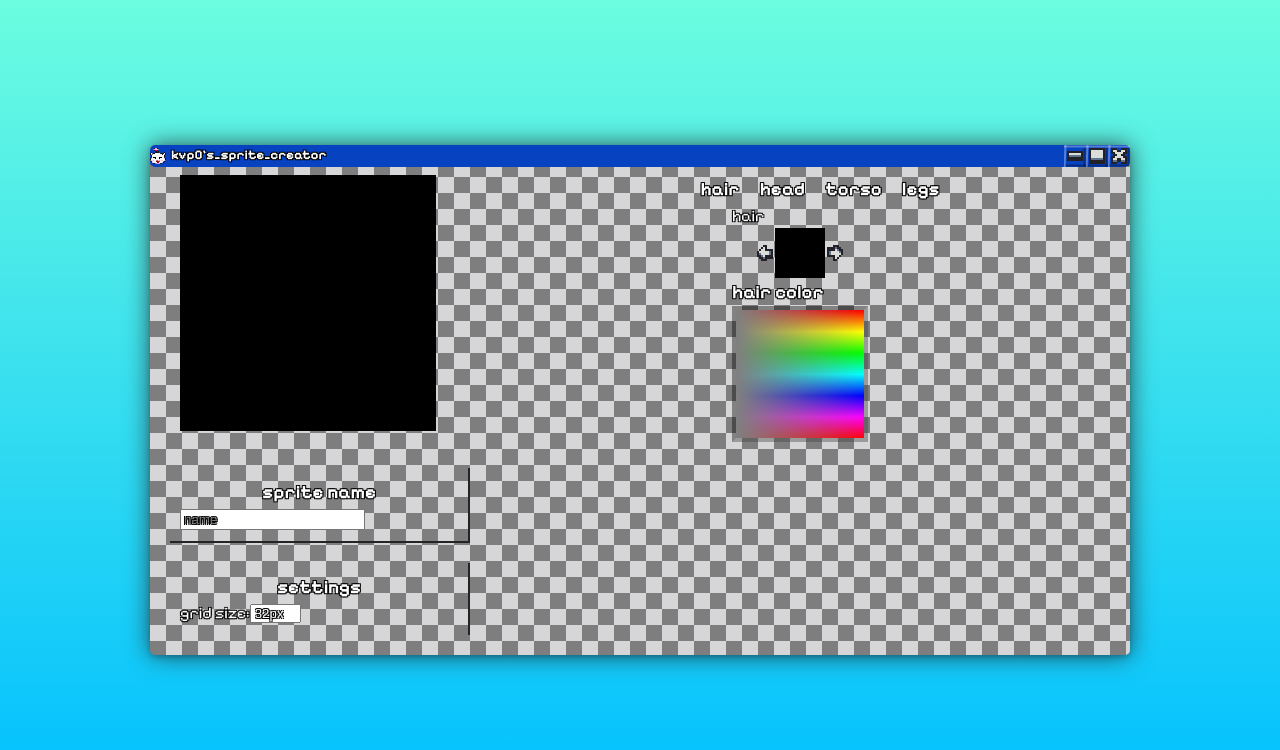
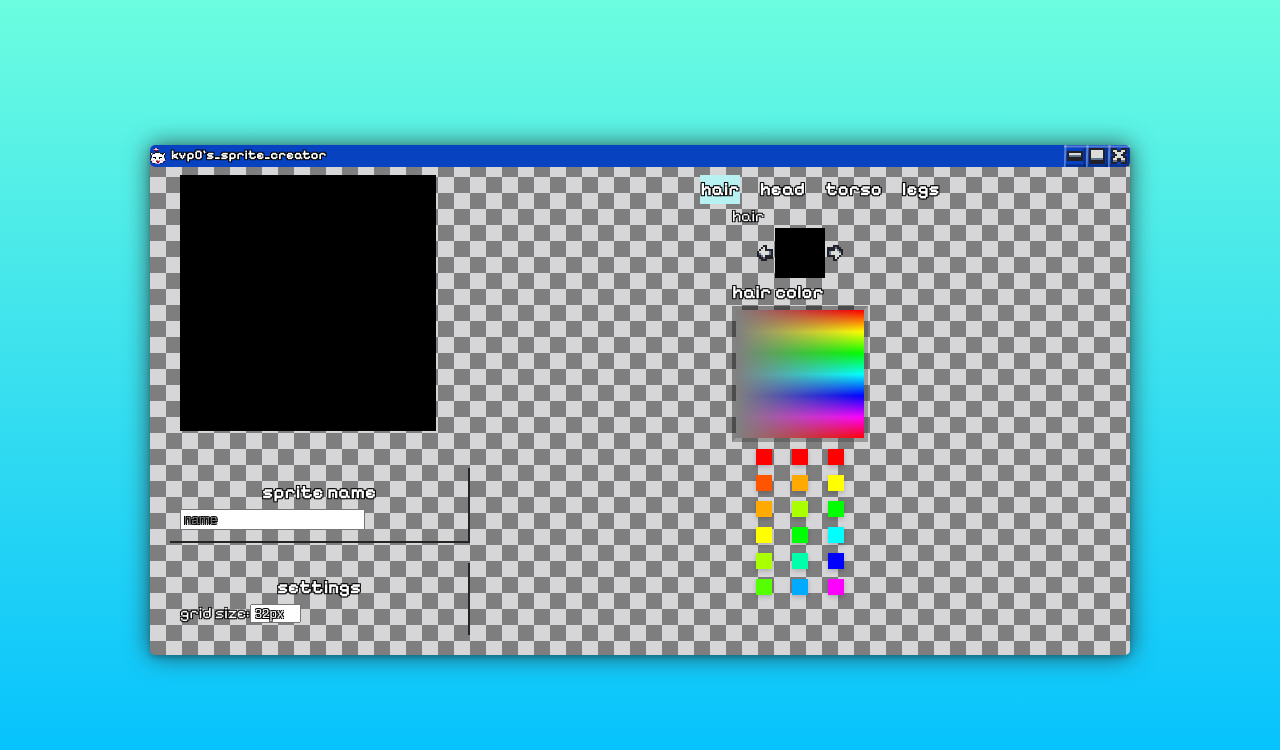
Before and after one commit to kvp03789/sprite-creator, a website built with Vite: page frontend/index.html in a window 1280 px wide. Both pictures are taken after a click on the item "hair". Built offline with nearby package versions, Linux system fonts and the light colour scheme.

Commit message:
add color picker logic to fill color canvas with hsl bands. add swatches/color presets.

```diff
--- a/frontend/src/domStuff.js
+++ b/frontend/src/domStuff.js
@@ -177,10 +177,10 @@ export class CharacterPartSelect {
             li.classList.remove("highlight")
         })
 
-        li.addEventListener("click", () => {this.setSelected(li.textContent)})
+        li.addEventListener("click", () => {this.setSelected(li.textContent, li)})
     }
 
-    setSelected = (subSectionTitle) => {
+    setSelected = (subSectionTitle, liElement) => {
         //first, set this.selected to the title of whichever li clicked
         this.selected = subSectionTitle
         //then, set all sub sections to hidden except the one
@@ -192,6 +192,10 @@ export class CharacterPartSelect {
             }
             else subSection.classList.remove("hidden")
         })
+
+        //whichever <li> clicked should get the "selected" class
+        const liNodeList = document.querySelectorAll('li')
+        liNodeList.forEach(li => li.textContent != subSectionTitle ? li.classList?.remove("selected") : li.classList.add("selected"))
     }
 }
 
@@ -203,7 +207,12 @@ class CharacterPartSubSection {
 
         this.colorCanvasHeight = 128
         this.colorCanvasWidth = 128
+        //an array that holds the color presets that are used to create
+        //the color swatch grid
+        this.presetColorsArray = []
 
+        this.initPresetColorsArray()
+        console.log(this.presetColors)
         this.init()
     }
 
@@ -239,12 +248,46 @@ class CharacterPartSubSection {
         this.colorCanvas.id=`${this.subSectionTitle}-color-canvas`
         this.colorCanvas.height = this.colorCanvasHeight
         this.colorCanvas.width = this.colorCanvasWidth
+        //initColorCanvas inits the canvas's hsl square
         this.initColorCanvas()
+
+        //init color preview section
+        this.colorPreviewContainer = document.createElement('div')
+        this.colorPreviewContainer.id = 'color-preview-container'
+        //init 3 columns to contain all the color presets/swatches
+        //each column contains 6 swatches
+        for(let i = 1; i <= 3; i++){
+            this[`colorPreviewColumn${i}`] = document.createElement('div')
+            this[`colorPreviewColumn${i}`].id=`color-preview-column-${i}`
+            this[`colorPreviewColumn${i}`].classList.add('color-preview-column')
+            this.colorPreviewContainer.append(this[`colorPreviewColumn${i}`])
+
+            //init each column with 6 colors
+            const numberOfPreviewsPerColumn = 6
+            for(let j = 0; j < numberOfPreviewsPerColumn; j++){
+                this[`colorSwatch${j}`] = document.createElement('div')
+                this[`colorSwatch${j}`].id = `color-swatch-${j}`
+                this[`colorSwatch${j}`].classList.add('color-swatch')
+                //set the custom data-color attribute. the value of this
+                //will correspond to one of the swatch color values
+                //init this.presetColorsArray
+                this[`colorSwatch${j}`].setAttribute('data-color', `${this.presetColorsArray[i*j]}`)
+                // console.log(this[`colorSwatch${j}`].dataset.color)
+                this[`colorSwatch${j}`].style.backgroundColor = this[`colorSwatch${j}`].dataset.color
+                this[`colorPreviewColumn${i}`].append(this[`colorSwatch${j}`])
+            }
+        }
 
         this.colorTitleContainer.append(this.colorPickerTitle)
         this.colorContentContainer.append(this.colorCanvas)
-        this.colorPickerContainer.append(this.colorTitleContainer, this.colorContentContainer)
+        this.colorPickerContainer.append(this.colorTitleContainer, this.colorContentContainer, this.colorPreviewContainer)
         this.container.append(this.colorPickerContainer)
+    }
+
+    initPresetColorsArray = () => {
+        for (let h = 0; h < 360; h += 20) {
+            this.presetColorsArray.push(`hsl(${h}, 100%, 50%)`);
+        }
     }
 
     initColorCanvas = () => {
--- a/frontend/src/style.css
+++ b/frontend/src/style.css
@@ -130,6 +130,7 @@ ul {
 }
 
 li {
+  flex: 0;
   display: flex;
   justify-content: center;
   list-style-type: none;
@@ -159,7 +160,26 @@ li {
   border: 4px inset rgba(62, 62, 62, 0.389)
 }
 
+#color-preview-container{
+  display: flex;
+  justify-content: center;
+  gap: 20px;
+}
 
+.color-preview-column{
+  display: flex;
+  flex-direction: column;
+  align-items: center;
+  justify-content: flex-start;
+  gap: 10px;
+}
+
+.color-swatch{
+  width: 16px;
+  height: 16px;
+  background-color: black;
+  box-shadow: 0 2px 5px rgba(0, 0, 0, 0.2);
+}
 
 
 
@@ -179,7 +199,11 @@ li {
 
 /* this is for mousing over items in the character part nav */
 .highlight{
-  background-color: azure;
+  background-color: rgba(240, 255, 255, 0.557);
+}
+
+.selected{
+  background-color: rgb(184, 241, 241);
 }
 
 /* .pixelify-sans-<uniquifier> {
```
